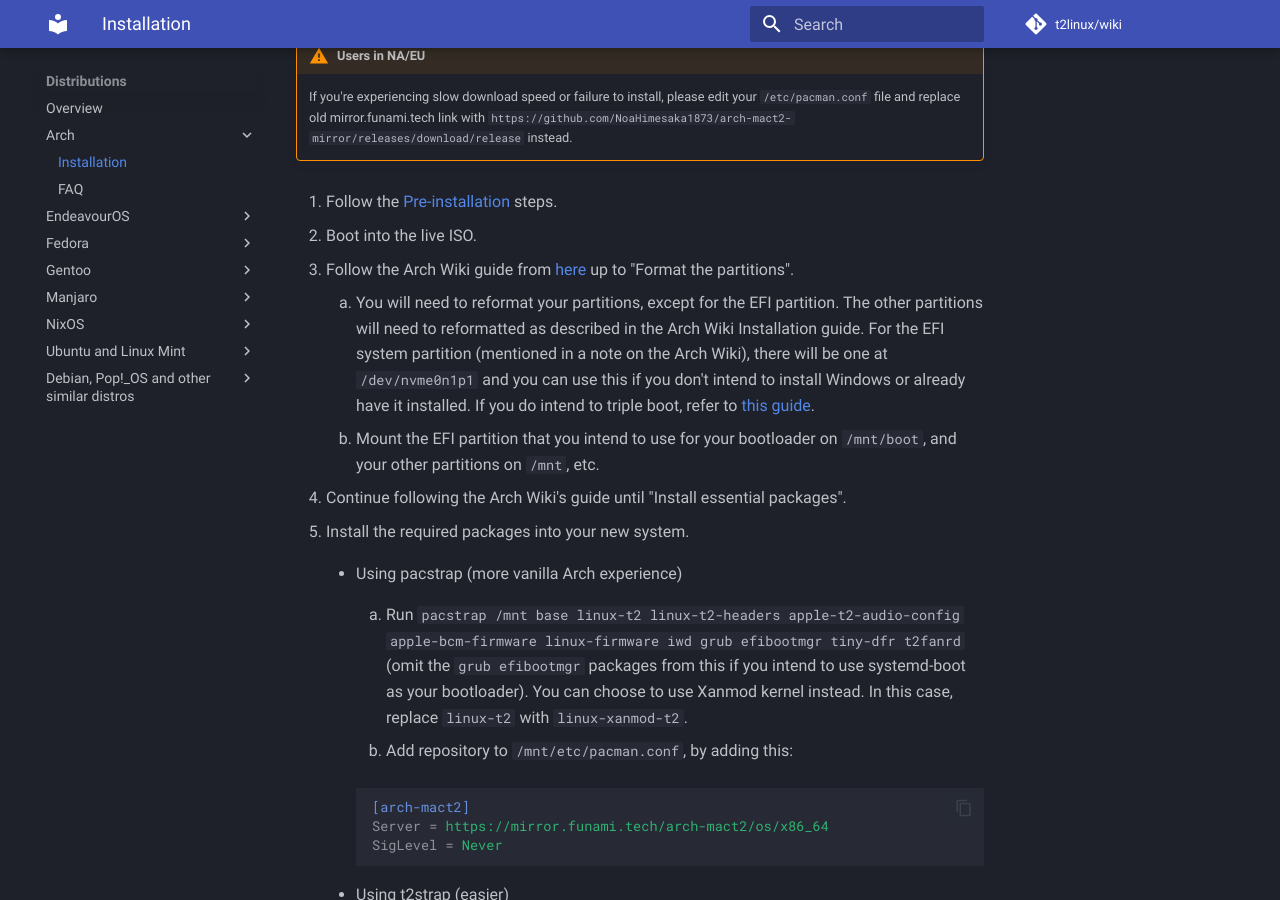
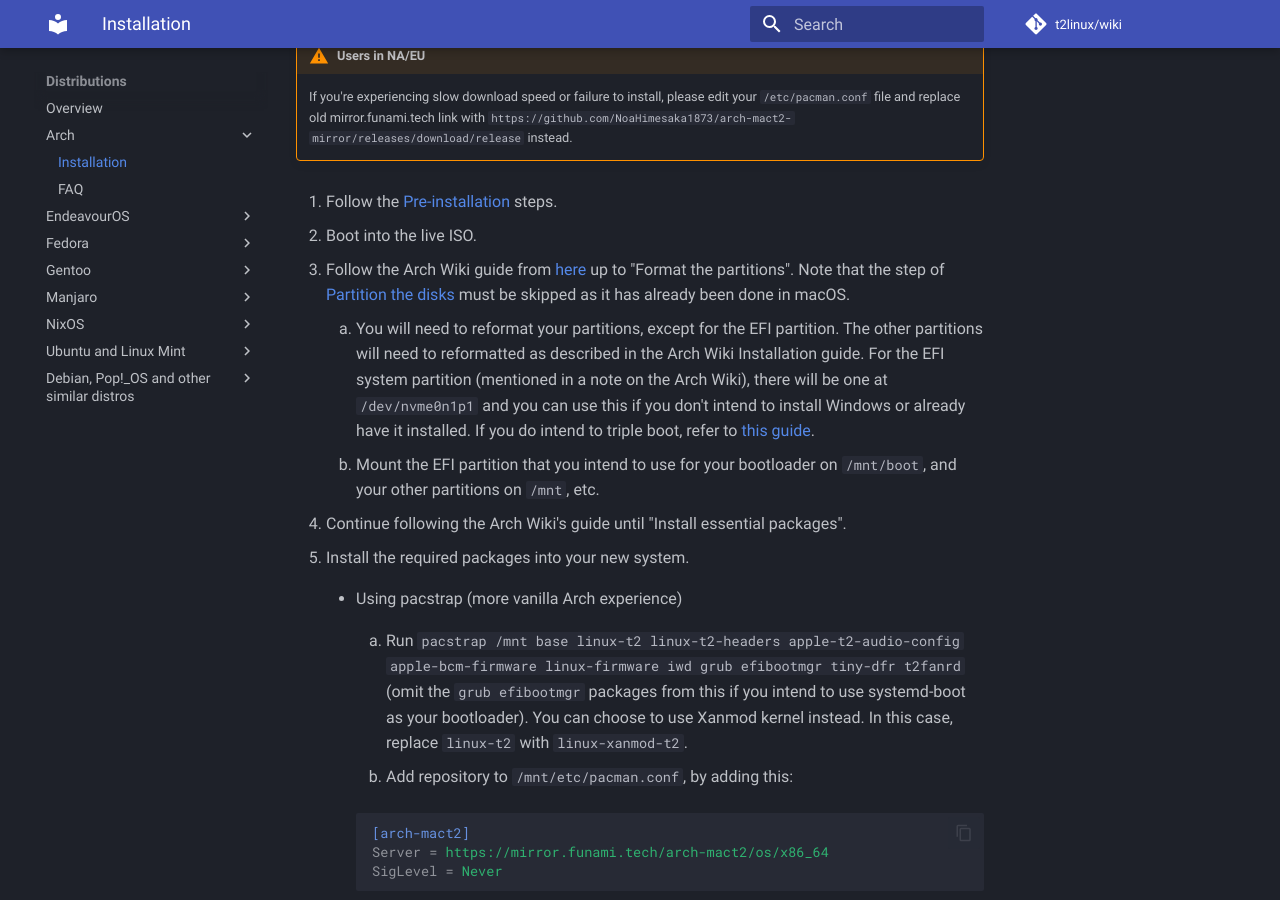
Before and after one commit to t2linux/wiki, an MkDocs documentation site: the page built from docs/distributions/arch/installation.md, in a window 1280 px wide and 900 px high, scrolled down 404 px. Built offline with MkDocs 1.6.1 and Material for MkDocs 9.7.7, drawn with Linux system fonts in a browser that asks for light colours; comment, search, counter and statistics services are not loaded.

Commit message:
Arch: clarify the partitions is done in macOS

```diff
--- a/docs/distributions/arch/installation.md
+++ b/docs/distributions/arch/installation.md
@@ -14,7 +14,7 @@ You will need:
 
 2. Boot into the live ISO.
 
-3. Follow the Arch Wiki guide from [here](https://wiki.archlinux.org/title/Installation_guide#Set_the_console_keyboard_layout_and_font) up to "Format the partitions".
+3. Follow the Arch Wiki guide from [here](https://wiki.archlinux.org/title/Installation_guide#Set_the_console_keyboard_layout_and_font) up to "Format the partitions". Note that the step of [Partition the disks](https://wiki.archlinux.org/title/Installation_guide#Partition_the_disks) must be skipped as it has already been done in macOS.
 
     1. You will need to reformat your partitions, except for the EFI partition. The other partitions will need to reformatted as described in the Arch Wiki Installation guide. For the EFI system partition (mentioned in a note on the Arch Wiki), there will be one at `/dev/nvme0n1p1` and you can use this if you don't intend to install Windows or already have it installed. If you do intend to triple boot, refer to [this guide](https://wiki.t2linux.org/guides/windows/).
     2. Mount the EFI partition that you intend to use for your bootloader on `/mnt/boot`, and your other partitions on `/mnt`, etc.
```
